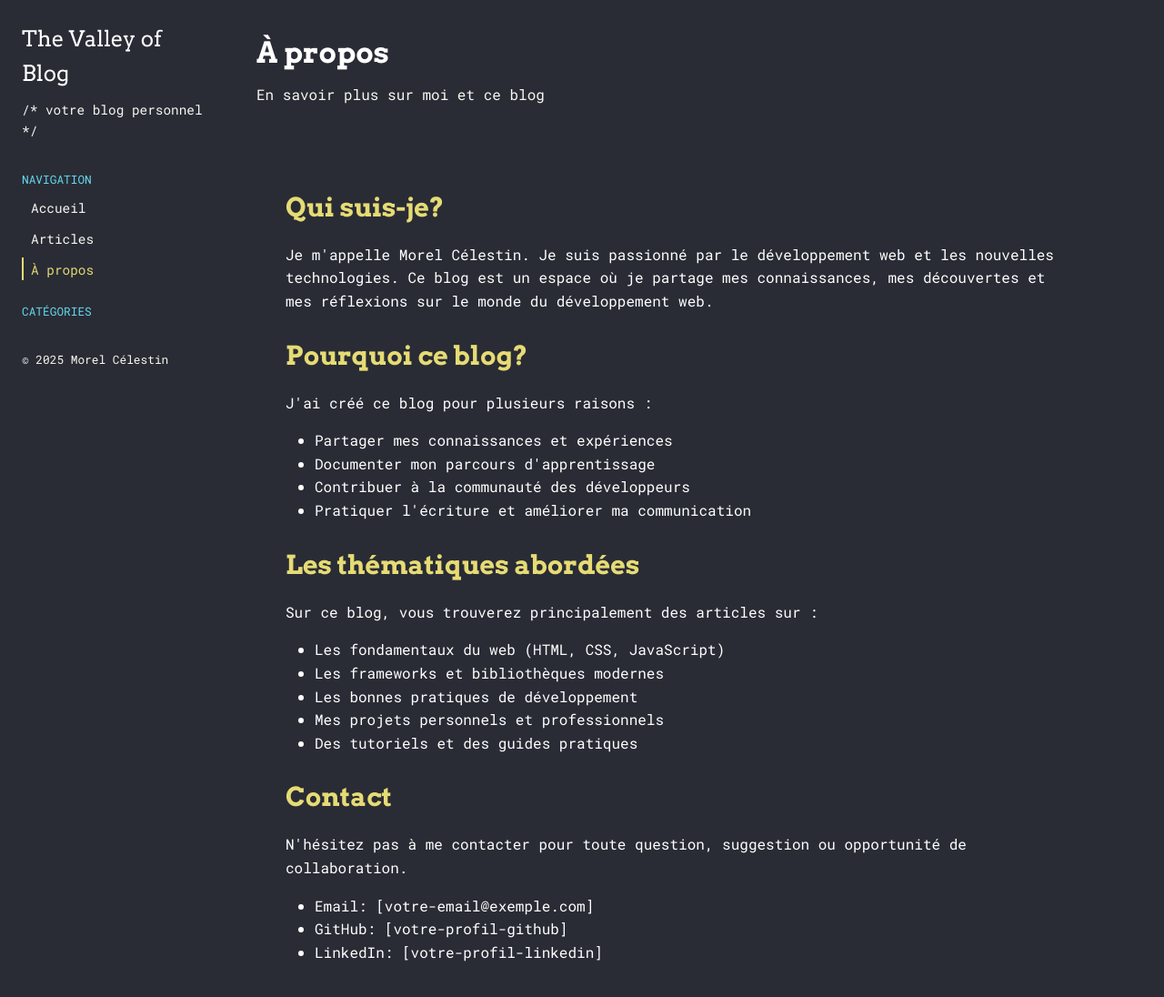
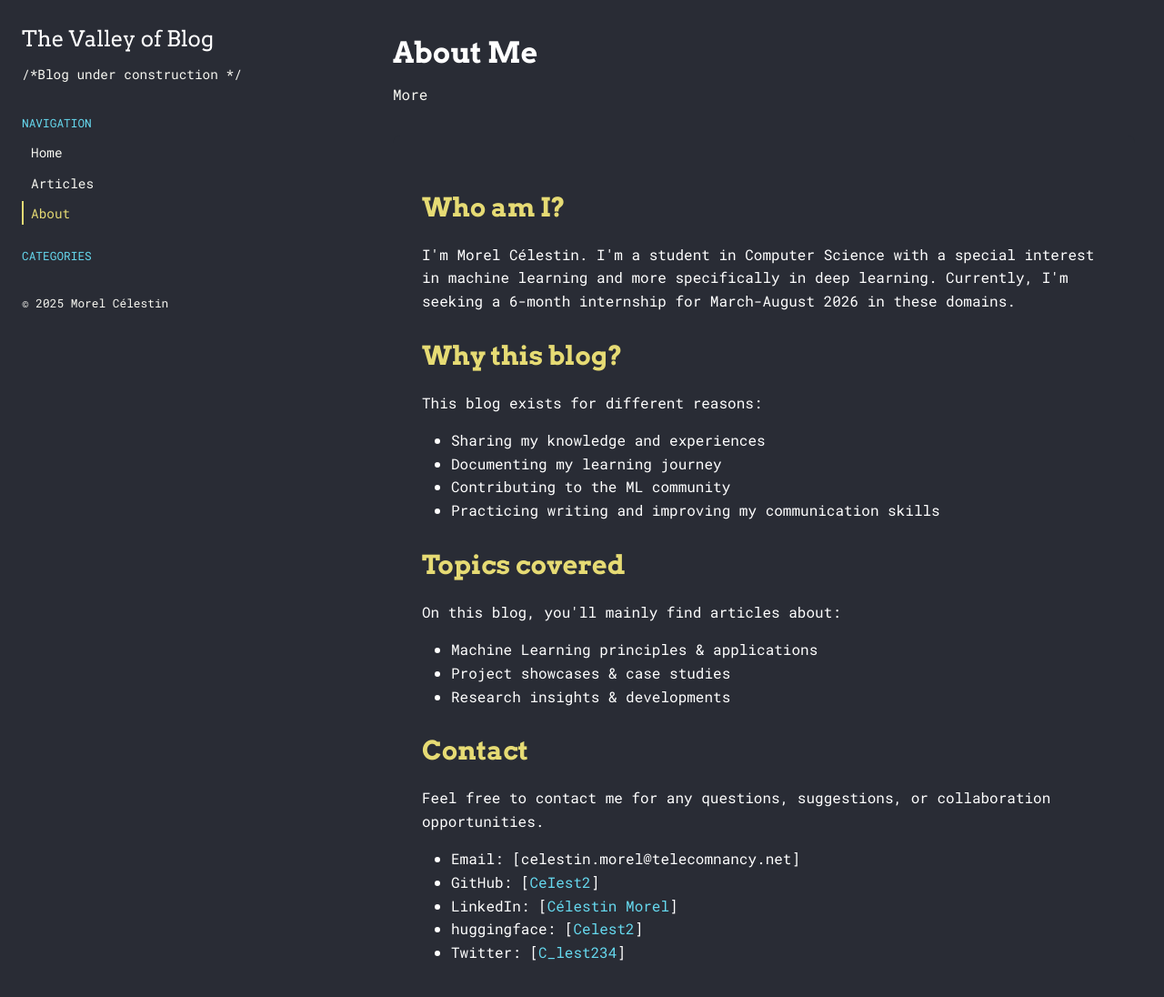
Before and after one commit to CeIest2/CeIest2.github.io, a Jekyll site: the page built from about.html, in a window 1280 px wide and 1187 px high. Shown: the top 1096 px of the window at 91% size. Built offline with Jekyll 4.4.1, drawn with Linux system fonts in a browser that asks for light colours.

Commit message:
début d ela traduction dumain

```diff
--- a/_layouts/default.html
+++ b/_layouts/default.html
@@ -86,7 +86,7 @@ layout: null
     }
 
     .sidebar {
-      width: 250px;
+      width: 400px;
       background-color: var(--section-bg);
       padding: 1.5rem;
       height: 100vh;
@@ -155,7 +155,7 @@ layout: null
     }
 
     main {
-      margin-left: 250px;
+      margin-left: 400px;
       padding: 2rem;
       max-width: 1000px;
     }
@@ -288,24 +288,24 @@ layout: null
   <div class="sidebar">
     <div class="sidebar-header">
       <div class="sidebar-title">{{ site.title }}</div>
-      <div class="sidebar-subtitle">/* votre blog personnel */</div>
+      <div class="sidebar-subtitle">/*Blog under construction */</div>
     </div>
 
     <div class="sidebar-nav">
       <div class="sidebar-nav-title">Navigation</div>
       <ul class="sidebar-nav-items">
         <li class="sidebar-nav-item {% if page.url == '/' %}active{% endif %}">
-          <a href="{{ site.baseurl }}/">Accueil</a>
+          <a href="{{ site.baseurl }}/">Home</a>
         </li>
         <li class="sidebar-nav-item {% if page.url contains '/blog/' %}active{% endif %}">
           <a href="{{ site.baseurl }}/blog/">Articles</a>
         </li>
         <li class="sidebar-nav-item {% if page.url == '/about/' %}active{% endif %}">
-          <a href="{{ site.baseurl }}/about/">À propos</a>
+          <a href="{{ site.baseurl }}/about/">About</a>
         </li>
       </ul>
 
-      <div class="sidebar-nav-title">Catégories</div>
+      <div class="sidebar-nav-title">Categories</div>
       <ul class="sidebar-nav-items">
         {% for category in site.categories %}
         <li class="sidebar-nav-item">
--- a/about.html
+++ b/about.html
@@ -4,48 +4,44 @@ title: À propos
 ---
 <div class="section">
   <div class="section-header">
-    <h1 class="section-title">À propos</h1>
-    <p class="section-description">En savoir plus sur moi et ce blog</p>
+    <h1 class="section-title">About Me</h1>
+    <p class="section-description">More</p>
   </div>
-
   <div class="post-content">
-    <h2>Qui suis-je?</h2>
+    <h2>Who am I?</h2>
     <p>
-      Je m'appelle {{ site.author }}. Je suis passionné par le développement web et les nouvelles technologies.
-      Ce blog est un espace où je partage mes connaissances, mes découvertes et mes réflexions sur le monde du développement web.
+      I'm {{ site.author }}. I'm a student in Computer Science with a special interest in machine learning and more specifically in deep learning. Currently, I'm seeking a 6-month internship for March-August 2026 in these domains.
     </p>
-
-    <h2>Pourquoi ce blog?</h2>
+    <h2>Why this blog?</h2>
     <p>
-      J'ai créé ce blog pour plusieurs raisons :
+      This blog exists for different reasons:
     </p>
     <ul>
-      <li>Partager mes connaissances et expériences</li>
-      <li>Documenter mon parcours d'apprentissage</li>
-      <li>Contribuer à la communauté des développeurs</li>
-      <li>Pratiquer l'écriture et améliorer ma communication</li>
+      <li>Sharing my knowledge and experiences</li>
+      <li>Documenting my learning journey</li>
+      <li>Contributing to the ML community</li>
+      <li>Practicing writing and improving my communication skills</li>
     </ul>
-
-    <h2>Les thématiques abordées</h2>
+    <h2>Topics covered</h2>
     <p>
-      Sur ce blog, vous trouverez principalement des articles sur :
+      On this blog, you'll mainly find articles about:
     </p>
     <ul>
-      <li>Les fondamentaux du web (HTML, CSS, JavaScript)</li>
-      <li>Les frameworks et bibliothèques modernes</li>
-      <li>Les bonnes pratiques de développement</li>
-      <li>Mes projets personnels et professionnels</li>
-      <li>Des tutoriels et des guides pratiques</li>
+      <li>Machine Learning principles & applications</li>
+      <li>Project showcases & case studies</li>
+      <li>Research insights & developments</li>
     </ul>
-
     <h2>Contact</h2>
     <p>
-      N'hésitez pas à me contacter pour toute question, suggestion ou opportunité de collaboration.
+      Feel free to contact me for any questions, suggestions, or collaboration opportunities.
     </p>
     <ul>
-      <li>Email: [votre-email@exemple.com]</li>
-      <li>GitHub: [votre-profil-github]</li>
-      <li>LinkedIn: [votre-profil-linkedin]</li>
+      <li>Email: [celestin.morel@telecomnancy.net]</li>
+      <li>GitHub: [<a href="https://github.com/CeIest2">CeIest2</a>]</li>
+      <li>LinkedIn: [<a href="linkedin.com/in/célestin-morel">Célestin Morel</a>]</li>
+      <li>huggingface: [<a href="https://huggingface.co/Celest2">Celest2</a>]</li>
+      <li>Twitter: [<a href="https://x.com/Celest_234">C_lest234</a>]</li>
+
     </ul>
   </div>
 </div>
```
Also changed, not shown: 4 other files.
